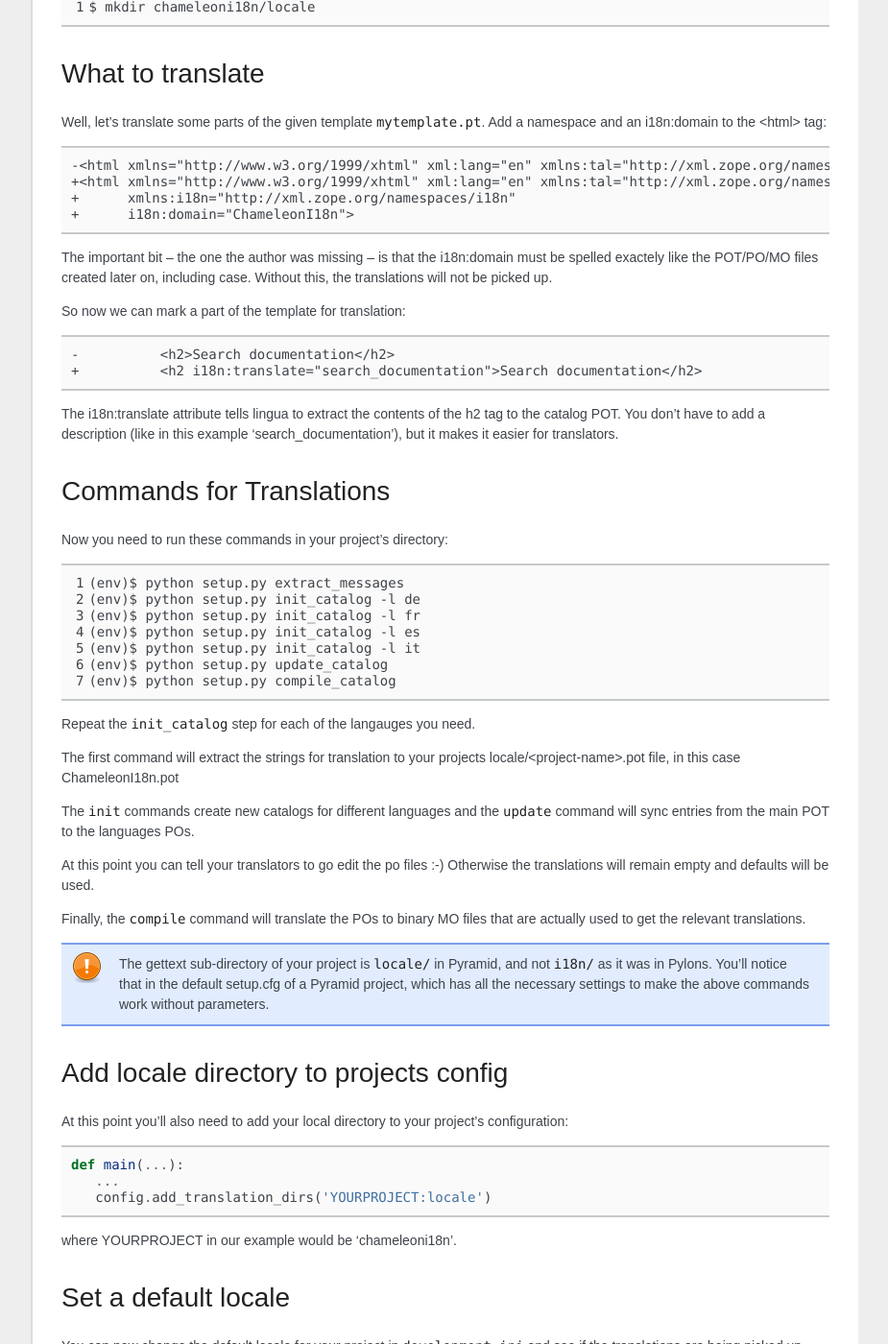
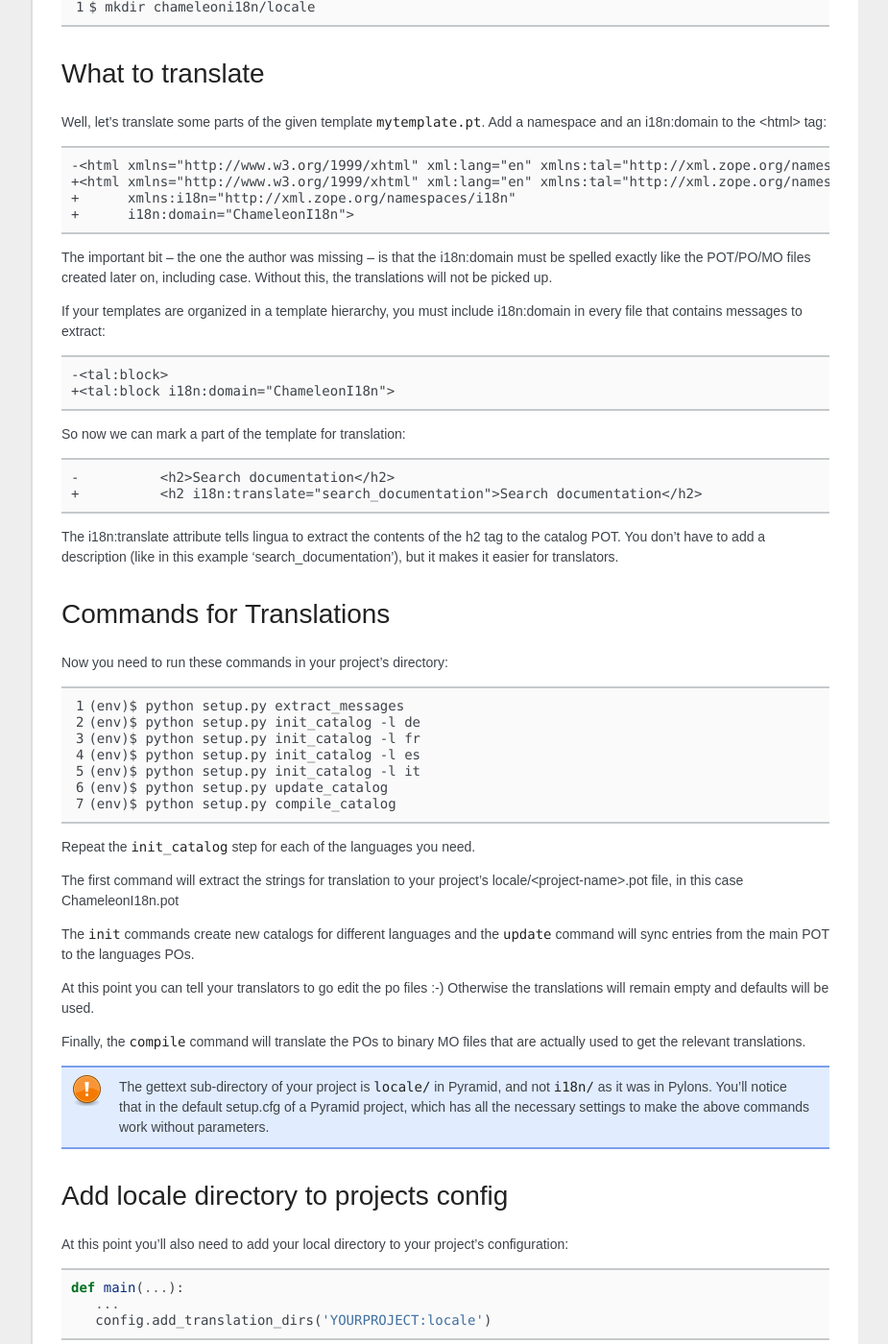
Before and after one commit to Pylons/pyramid_cookbook, a Sphinx documentation site: the page built from docs/templates/chameleon_i18n.rst, in a window 1280 px wide and 1400 px high, scrolled down 909 px. Shown: the whole window at 96% size, without its empty margins (198-1123 px from the left). Built offline with Sphinx 7.4.7, drawn with Linux system fonts in a browser that asks for light colours; some web fonts are replaced.

Commit message:
Fix some spelling errors. Add a mention of template hierarchies.

```diff
--- a/docs/templates/chameleon_i18n.rst
+++ b/docs/templates/chameleon_i18n.rst
@@ -64,8 +64,16 @@ namespace and an i18n:domain to the <html> tag:
 
 
 The important bit -- the one the author was missing -- is that the i18n:domain
-must be spelled exactely like the POT/PO/MO files created later on, including
+must be spelled exactly like the POT/PO/MO files created later on, including
 case. Without this, the translations will not be picked up.
+
+If your templates are organized in a template hierarchy, you must include
+i18n:domain in every file that contains messages to extract:
+
+.. code-block:: text
+
+   -<tal:block>
+   +<tal:block i18n:domain="ChameleonI18n">
 
 So now we can mark a part of the template for translation:
 
@@ -95,9 +103,9 @@ Now you need to run these commands in your project's directory:
    (env)$ python setup.py update_catalog
    (env)$ python setup.py compile_catalog
 
-Repeat the ``init_catalog`` step for each of the langauges you need.
+Repeat the ``init_catalog`` step for each of the languages you need.
 
-The first command will extract the strings for translation to your projects
+The first command will extract the strings for translation to your project's
 locale/<project-name>.pot file, in this case ChameleonI18n.pot
 
 The ``init`` commands create new catalogs for different languages and the
```
